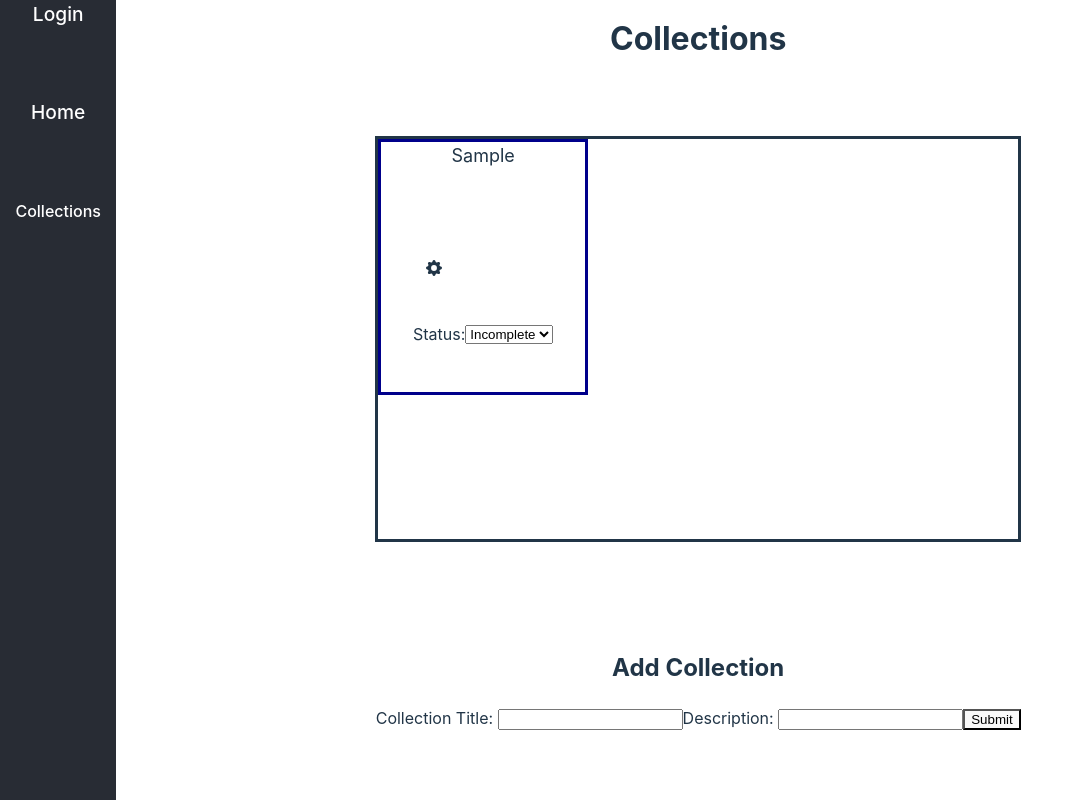
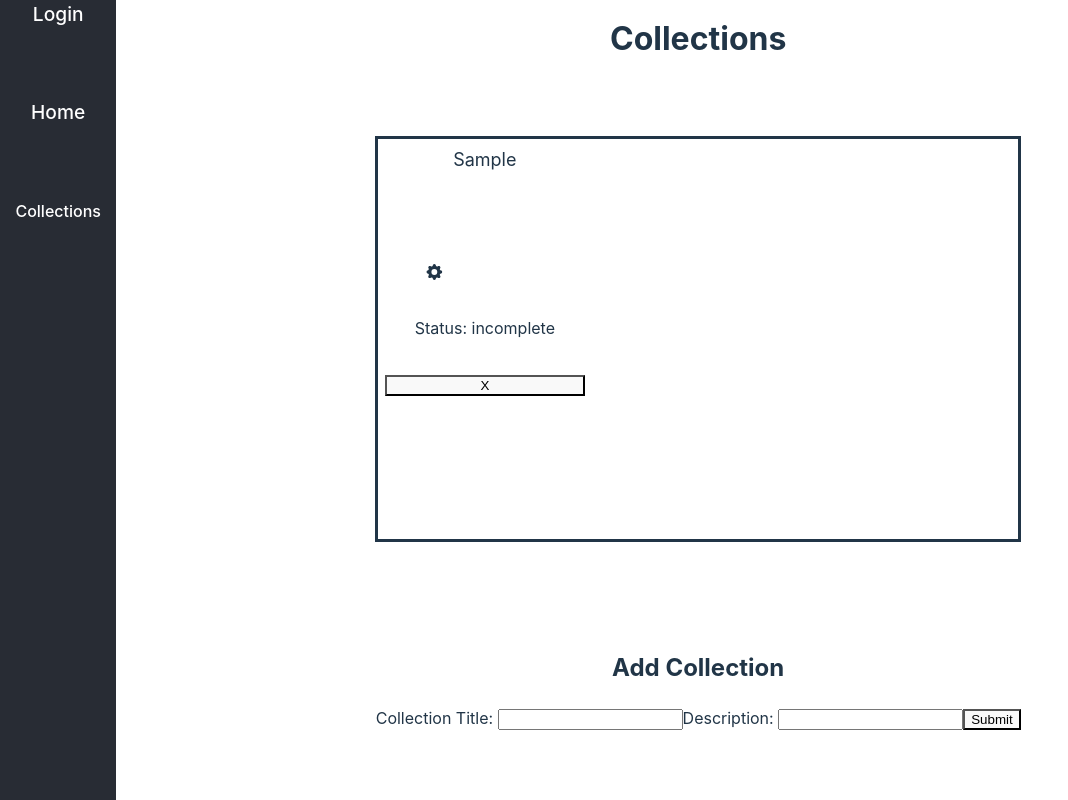
Before and after one commit to JesusMunoz01/TaskPlanner, a React (Vite) app in the folder client/: page /collections in a window 1280 px wide. Both pictures are taken after typing "Sample", "Sample" into the empty fields and a click on the button "Submit". Shown: the whole page, without its empty margins (0-1068 px from the left). Built offline with nearby package versions, Linux system fonts and the light colour scheme.

Commit message:
added delete function and display tests

```diff
--- a/client/src/css/collections.css
+++ b/client/src/css/collections.css
@@ -21,7 +21,6 @@
 
 .collections{
     display: grid;
-    gap: 5px;
     grid-template-columns: repeat(3, 1fr);
     border-style: solid;
     height: 50vh;
@@ -33,8 +32,9 @@
 .collections li{
     display: flex;
     height: 250px;
-    border: darkblue solid;
+    border: white solid;
     flex-direction: column;
+    margin: 4px;
 }
 
 .collections li p{
--- a/client/src/pages/collections.jsx
+++ b/client/src/pages/collections.jsx
@@ -100,12 +100,27 @@ export const Collections = (data) => {
     }
 */
     async function delCollection(collectionID){
-
+        if(isUserLogged){
             await fetch(`${process.env.REACT_APP_BASE_URL}/tasks/${collectionID}`, {
                 method: "DELETE", headers: {auth: cookies.access_token}});
 
             setCollections(collections.filter((collection) => collection._id !== collectionID))
-        //setCurrentFilter(tasks);
+            //setCurrentFilter(collections);
+        }
+        else{
+            const delItem = JSON.parse(collections).filter((collection) => collection._id !== collectionID)
+            window.localStorage.setItem("localCollectionData", JSON.stringify(delItem))
+            if(JSON.parse(collections).length === 1){
+                window.localStorage.removeItem("localCollectionData");
+                setCollections(null);
+                //setCurrentFilter(null);
+            }else{
+                const getUpdatedLocal = window.localStorage.getItem("localTaskData");
+                setCollections(getUpdatedLocal);
+                data.updateCollection(getUpdatedLocal);
+                //setCurrentFilter(getUpdatedLocal);
+            }
+        }
     }
 
     async function changeStatus(collectionStatus, collectionID){
@@ -239,7 +254,7 @@ export const Collections = (data) => {
                 collections ?
                     // Section for: Logged user with tasks -------------------------------------------
                     collections.map((collection)=> (
-                        <div className="collectionsList">
+                        <div className="collectionsList" data-testid="collection-item">
                         <li key={collection._id}>
                             <button onClick={() => delCollection(collection._id)}>x</button>
                             <input id={collection._id} style={{display:"none"}} type="checkbox" onClick={() => displayEdit(collection._id)}/>
@@ -272,18 +287,15 @@ export const Collections = (data) => {
                     collections ?
                     // Section for: Not logged user with tasks -------------------------------------------
                     JSON.parse(collections).map((collection)=> (
-                        <div className="collectionsList">
+                        <div className="collectionsList" data-testid="collection-item">
                             <li key={collection._id}>
                                 <p aria-label={`collectionTitle${collection._id}`}>{collection.collectionTitle}</p>
                                 <input id={collection._id} style={{display:"none"}} type="checkbox" onClick={() => displayEdit(collection._id)}/>
                                 <label id="settingsIcon" for={collection._id}><BsGearFill style={{cursor:'pointer'}}></BsGearFill></label>
                                 <div className="statusBox">
-                                <label id="taskState">Status: </label>
-                                <select for="taskState" value={collection.status} onChange={(e) => changeStatus(e.target.value, collection._id)}>
-                                    <option value={"incomplete"}>Incomplete</option>
-                                    <option value={"complete"}>Complete</option>
-                                </select>
+                                    <span>Status: {collection.status}</span>
                                 </div>
+                                <button aria-label="delCollection" onClick={() => delCollection(collection._id)}>X</button>
                             </li>
                             <ul className="editTask" id={`setting${collection._id}`} style={{display:"none", transition: 0.4}}>
                                 <li id={`setting${collection._id}`} style={{display:"flex", transition: 0.4}}>
```
Also changed, not shown: 1 other file (tests, documents, lock files or other folders). Lines whose indentation alone changed are shown as unchanged.
